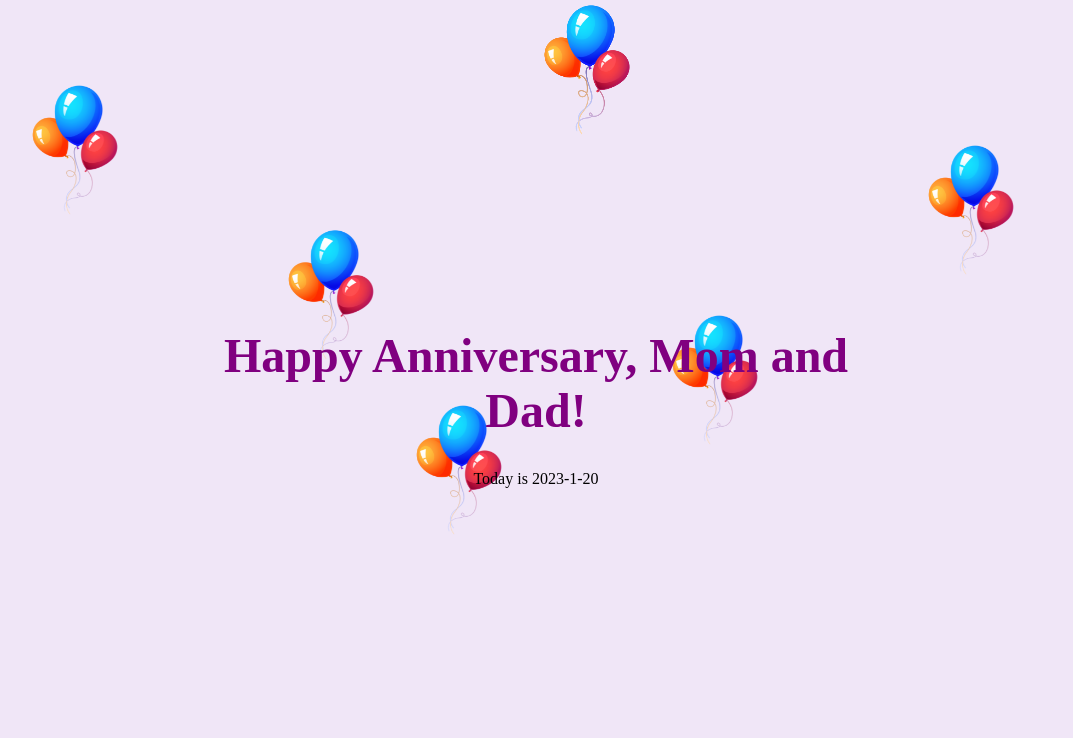
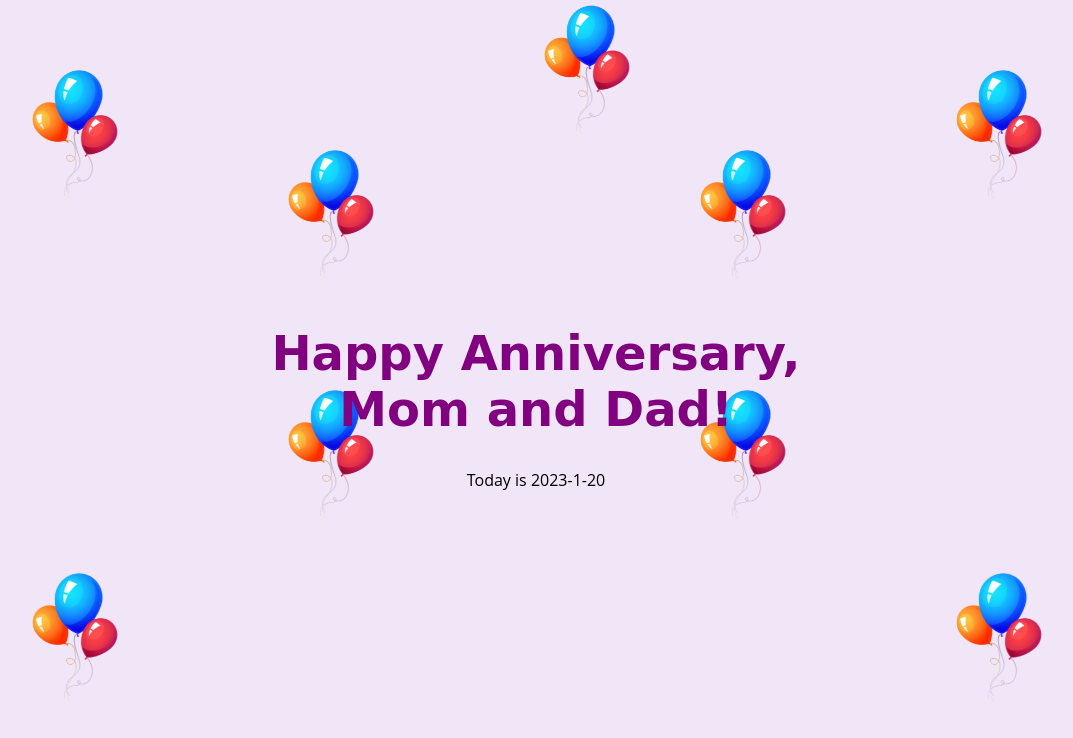
Before and after one commit to SacredNightmare99/SacredNightmare99.github.io, a plain HTML site: page index.html in a window 1280 px wide. Shown: the whole page, without its empty margins (104-1177 px from the left). Drawn offline with Linux system fonts and the light colour scheme.

Commit message:
Update styles.css

```diff
--- a/styles.css
+++ b/styles.css
@@ -19,33 +19,51 @@ body {
 }
 
 .balloon:nth-child(1) {
-    animation: float 1s ease-in-out infinite;
+    animation: float 3s ease-in-out infinite;
     top: 10%;
     left: 10%;
 }
 
 .balloon:nth-child(2) {
-    animation: float 2s ease-in-out infinite;
-    top: 20%;
-    left: 80%;
+    animation: float 3s ease-in-out infinite;
+    top: 10%;
+    right: 10%;
 }
 
 .balloon:nth-child(3) {
     animation: float 3s ease-in-out infinite;
-    top: 30%;
+    bottom: 10%;
+    left: 10%;
+}
+
+.balloon:nth-child(4) {
+    animation: float 3s ease-in-out infinite;
+    bottom: 10%;
+    right: 10%;
+}
+
+.balloon:nth-child(5) {
+    animation: float 3s ease-in-out infinite;
+    top: 50%;
     left: 30%;
 }
 
-.balloon:nth-child(4) {
-    animation: float 4s ease-in-out infinite;
-    top: 40%;
-    left: 60%;
+.balloon:nth-child(6) {
+    animation: float 3s ease-in-out infinite;
+    top: 50%;
+    right: 30%;
 }
 
-.balloon:nth-child(5) {
-    animation: float 5s ease-in-out infinite;
-    top: 50%;
-    left: 40%;
+.balloon:nth-child(7) {
+    animation: float 3s ease-in-out infinite;
+    top: 20%;
+    left: 30%;
+}
+
+.balloon:nth-child(8) {
+    animation: float 3s ease-in-out infinite;
+    top: 20%;
+    right: 30%;
 }
 
 .message-container {
@@ -59,6 +77,11 @@ body {
 h1 {
     font-size: 3em;
     color: purple;
+    font-family: 'Great Vibes', cursive;
+}
+
+p {
+    font-family: 'Open Sans', sans-serif;
 }
 
 @keyframes float {
```
